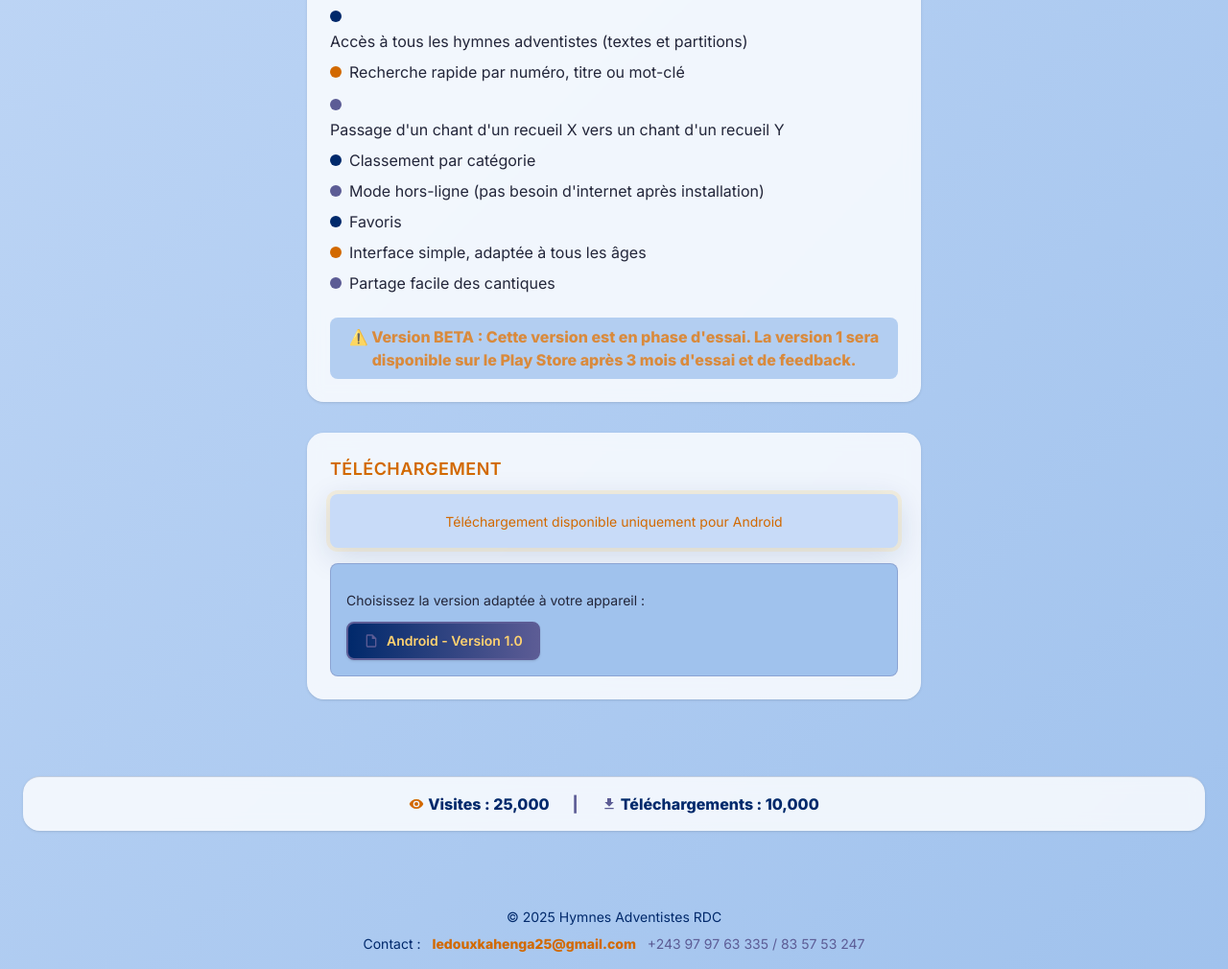
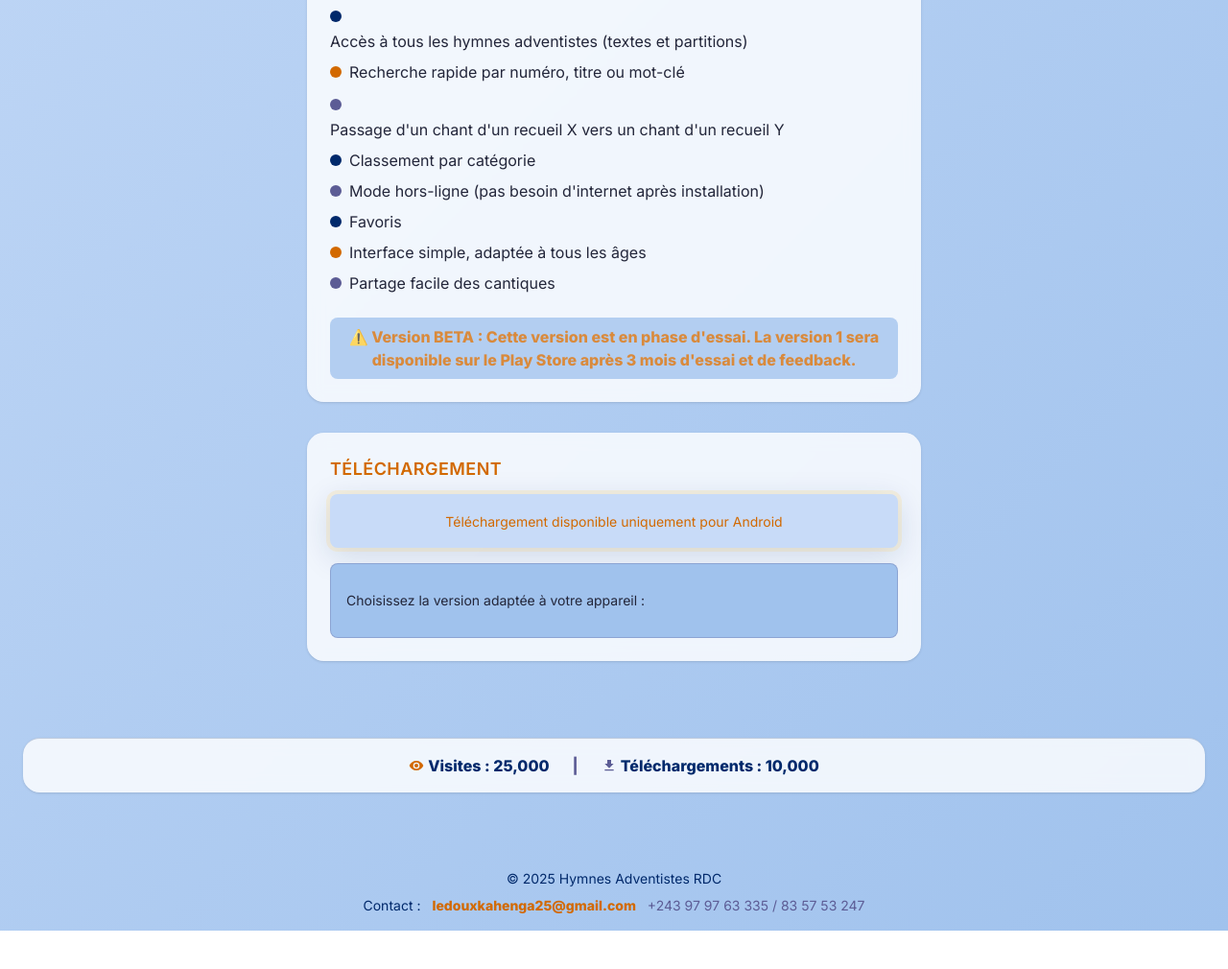
Before and after one commit to Ledoux-Kahenga/Ledoux-Kahenga.github.io, a plain HTML site: page index.html in a window 1280 px wide. Shown: the part 995-2005 px from the top of the page at 96% size. After the commit the page ends 1965 px from the top, so only its background shows below. Drawn offline with nearby package versions, Linux system fonts and the light colour scheme.

```diff
--- a/index.html
+++ b/index.html
@@ -194,7 +194,7 @@
                     Choisissez la version adaptée à votre appareil :
                 </p>
                 </p>
-                <ul class="space-y-2">
+                <!-- <ul class="space-y-2">
                     <li>
                         <a href="./app-release.apk" onclick="gtag('event', 'download', {'event_category': 'app', 'event_label': 'app-release.apk'});"
                             class="download-link btn-main inline-flex items-center px-4 py-2 rounded-lg shadow transition-all duration-200 text-sm font-semibold border-2 border-tertiary">
@@ -207,7 +207,7 @@
                     </li>
 
 
-                </ul>
+                </ul> -->
             </div>
     </div>
     <!-- Téléchargements manuels -->
```
